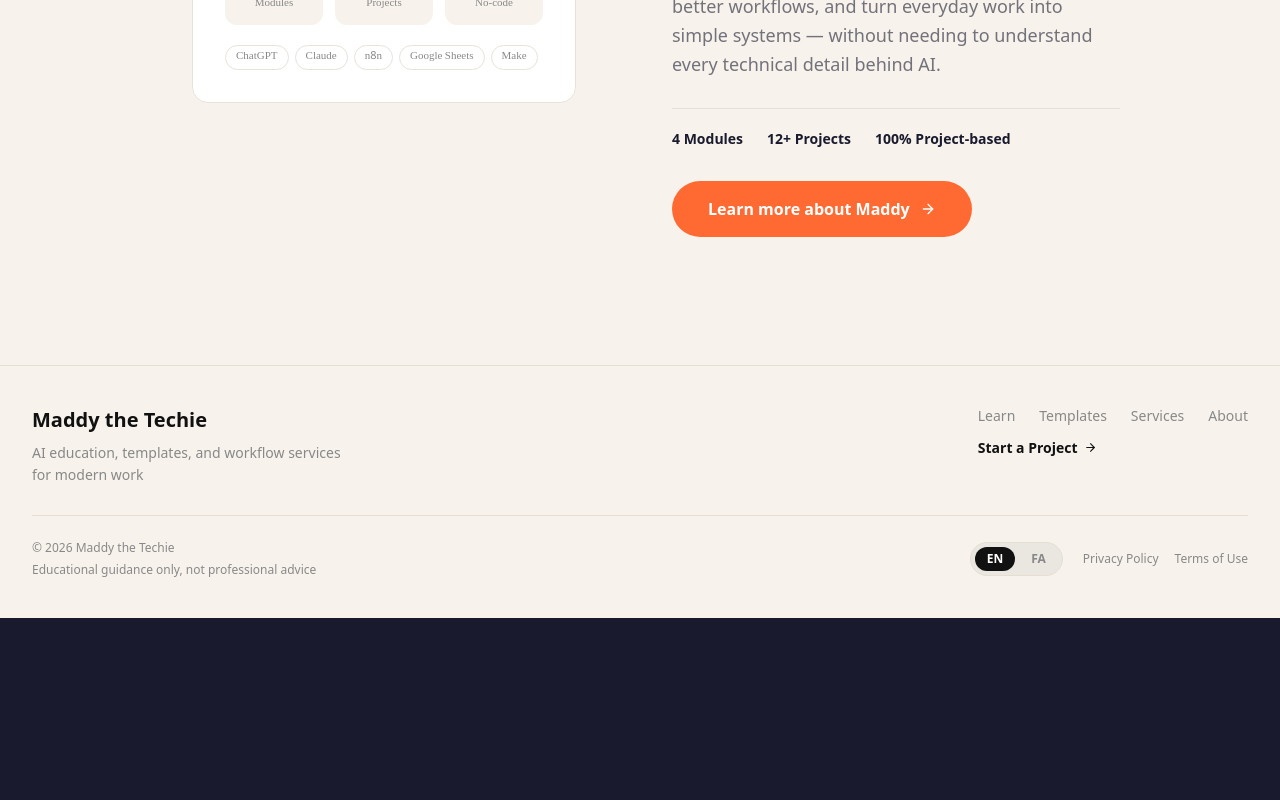
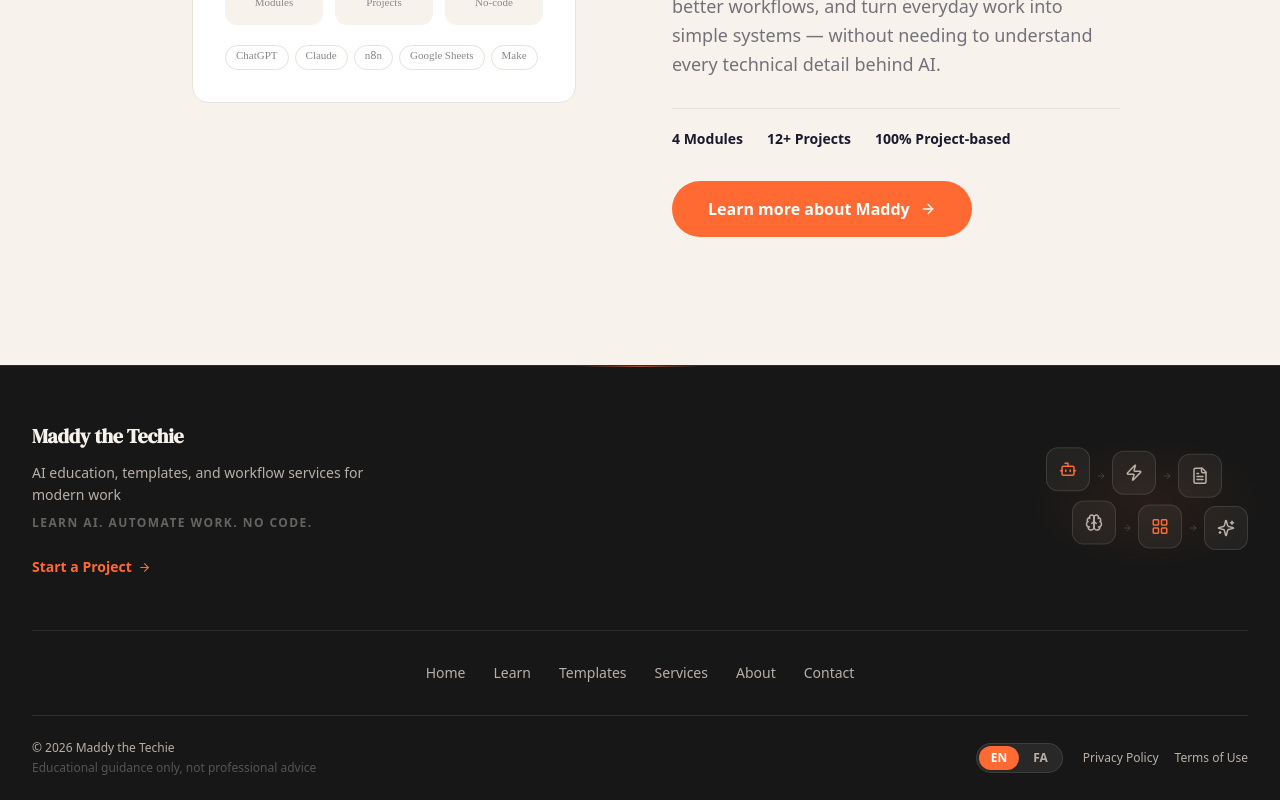
Before and after one commit to maddyzohadi/maddy-techie-website, a Next.js app: page /en in a window 1280 px wide. Shown: the part 7277-8077 px from the top of the page. Before the commit the page ends 7895 px from the top, so only its background shows below. Built offline with nearby package versions, Linux system fonts and the light colour scheme.

Commit message:
Update footer design

```diff
--- a/app/globals.css
+++ b/app/globals.css
@@ -243,6 +243,26 @@ h3 { font-size: var(--text-h3); }
   color: #111111;
 }
 
+.footer-nav-link-dark {
+  color: #B8B0A7;
+  text-decoration: none;
+  transition: color 0.2s;
+}
+
+.footer-nav-link-dark:hover {
+  color: #FF6A32;
+}
+
+.footer-cta-link {
+  color: #FF6A32;
+  text-decoration: none;
+  transition: color 0.2s;
+}
+
+.footer-cta-link:hover {
+  color: #F46A2E;
+}
+
 .template-card {
   transition: border-color 0.2s;
 }
--- a/components/Footer.tsx
+++ b/components/Footer.tsx
@@ -1,126 +1,179 @@
 import { getTranslations, getLocale } from 'next-intl/server'
 import { Link } from '@/i18n/navigation'
 import { ArrowRight } from 'lucide-react'
+import FooterIconStrip from './FooterIconStrip'
+
+const NAV_LINKS = [
+  { labelKey: 'home'      as const, href: '/'                      },
+  { labelKey: 'learn'     as const, href: '/learn'                 },
+  { labelKey: 'templates' as const, href: '/templates'             },
+  { labelKey: 'services'  as const, href: '/services'              },
+  { labelKey: 'about'     as const, href: '/about'                 },
+  { labelKey: 'contact'   as const, href: '/services#contact-form' },
+] as const
+
+const LEGAL_LINKS = [
+  { labelKey: 'privacy' as const, href: '#' },
+  { labelKey: 'terms'   as const, href: '#' },
+] as const
+
+const BORDER = 'rgba(247,243,236,0.10)'
 
 export default async function Footer() {
-  const t = await getTranslations('footer')
+  const t      = await getTranslations('footer')
   const locale = await getLocale()
+  const isFa   = locale === 'fa'
 
-  const navLinks = [
-    { labelKey: 'learn'     as const, href: '/learn' },
-    { labelKey: 'templates' as const, href: '/templates' },
-    { labelKey: 'services'  as const, href: '/services' },
-    { labelKey: 'about'     as const, href: '/about' },
-  ]
-
-  const legalLinks = [
-    { labelKey: 'privacy' as const, href: '#' },
-    { labelKey: 'terms'   as const, href: '#' },
-  ]
+  const bodyFont    = isFa ? "'Noto Naskh Arabic', serif" : 'system-ui, sans-serif'
+  const headingFont = isFa ? "'Noto Naskh Arabic', serif" : "'DM Serif Display', serif"
 
   return (
     <footer
-      className="relative"
-      style={{ background: '#F7F3EC', borderTop: '0.5px solid #E7DED2' }}
+      className="relative overflow-hidden"
+      style={{ background: '#171717', borderTop: `0.5px solid ${BORDER}` }}
     >
-      <div className="max-w-7xl mx-auto px-4 sm:px-6 lg:px-8 py-10">
 
-        {/* Top: brand left, nav + CTA right */}
-        <div className="flex flex-col md:flex-row items-start justify-between gap-8 mb-7">
+      {/* Very subtle top accent line */}
+      <div
+        style={{
+          position: 'absolute',
+          top: 0,
+          left: '50%',
+          transform: 'translateX(-50%)',
+          width: '120px',
+          height: '1.5px',
+          background: 'linear-gradient(90deg, transparent, #FF6A32, transparent)',
+          opacity: 0.6,
+        }}
+      />
 
+      <div className="relative z-10 max-w-7xl mx-auto px-4 sm:px-6 lg:px-8">
+
+        {/* ── Top: brand + icon strip ── */}
+        <div
+          className="pt-14 pb-12 flex flex-col md:flex-row items-start md:items-center justify-between gap-10"
+          style={{
+            borderBottom: `0.5px solid ${BORDER}`,
+            direction: isFa ? 'rtl' : 'ltr',
+          }}
+        >
           {/* Brand */}
-          <div className="max-w-xs">
-            <div className="font-ui font-bold text-xl mb-2" style={{ color: '#111111' }}>
+          <div className="max-w-sm">
+            <div
+              className="font-bold text-xl mb-3"
+              style={{
+                fontFamily: headingFont,
+                color: '#F7F3EC',
+                letterSpacing: '-0.01em',
+              }}
+            >
               Maddy the Techie
             </div>
-            <p className="font-ui text-sm leading-relaxed" style={{ color: '#888' }}>
+
+            <p
+              className="text-sm leading-relaxed mb-2"
+              style={{ fontFamily: bodyFont, color: '#B8B0A7' }}
+            >
               {t('brand')}
             </p>
-          </div>
 
-          {/* Nav + CTA */}
-          <div className="flex flex-col gap-3">
-            <nav className="flex flex-wrap gap-x-6 gap-y-2">
-              {navLinks.map((link) => (
-                <Link
-                  key={link.href}
-                  href={link.href}
-                  className="footer-nav-link font-ui text-sm"
-                >
-                  {t(link.labelKey)}
-                </Link>
-              ))}
-            </nav>
+            <p
+              className="text-xs mb-6 font-semibold uppercase tracking-[0.12em]"
+              style={{ color: 'rgba(247,243,236,0.35)', fontFamily: 'system-ui, sans-serif' }}
+            >
+              {t('motto')}
+            </p>
+
             <Link
               href="/services#contact-form"
-              className="inline-flex items-center gap-1.5 font-ui font-semibold text-sm self-start transition-opacity duration-200 hover:opacity-80"
-              style={{ color: '#111111' }}
+              className="footer-cta-link inline-flex items-center gap-1.5 text-sm font-semibold"
+              style={{ fontFamily: 'system-ui, sans-serif' }}
             >
               {t('startProject')}
-              <ArrowRight size={13} />
+              <ArrowRight size={13} className={isFa ? 'rotate-180' : ''} />
             </Link>
           </div>
 
+          {/* Animated icon cluster */}
+          <FooterIconStrip />
         </div>
 
-        {/* Divider */}
-        <div className="mb-6" style={{ height: '1px', background: '#E7DED2' }} />
+        {/* ── Nav links ── */}
+        <nav
+          className="py-8 flex flex-wrap items-center justify-center gap-x-7 gap-y-3"
+          style={{
+            borderBottom: `0.5px solid ${BORDER}`,
+            direction: isFa ? 'rtl' : 'ltr',
+          }}
+        >
+          {NAV_LINKS.map((link) => (
+            <Link
+              key={link.href}
+              href={link.href}
+              className="footer-nav-link-dark font-ui text-sm"
+            >
+              {t(link.labelKey)}
+            </Link>
+          ))}
+        </nav>
 
-        {/* Bottom */}
-        <div className="flex flex-col sm:flex-row items-start sm:items-center justify-between gap-4">
+        {/* ── Bottom bar ── */}
+        <div
+          className="py-6 flex flex-col sm:flex-row items-start sm:items-center justify-between gap-4"
+          style={{ direction: isFa ? 'rtl' : 'ltr' }}
+        >
 
-          <div className="flex flex-col gap-1.5">
-            <p className="font-ui text-xs" style={{ color: '#888' }}>
-              © <span dir="ltr">2026</span> Maddy the Techie
+          {/* Copyright + disclaimer */}
+          <div className="flex flex-col gap-1">
+            <p className="font-ui text-xs" style={{ color: '#B8B0A7' }}>
+              {'© '}
+              <span dir="ltr">2026</span>
+              {' Maddy the Techie'}
             </p>
-            <p className="font-ui text-xs" style={{ color: '#888' }}>
+            <p className="font-ui text-xs" style={{ color: 'rgba(247,243,236,0.28)' }}>
               {t('disclaimer')}
             </p>
           </div>
 
+          {/* Locale switcher + legal */}
           <div className="flex items-center gap-5">
-            {/* Language switcher */}
+
+            {/* Locale */}
             <div
-              className="flex items-center gap-1 px-1 py-1 rounded-full"
-              style={{ background: 'rgba(0,0,0,0.05)', border: '0.5px solid #E7DED2' }}
+              className="flex items-center gap-0.5 p-0.5 rounded-full"
+              style={{ background: 'rgba(247,243,236,0.08)', border: `0.5px solid ${BORDER}` }}
             >
-              <Link
-                href="/"
-                locale="en"
-                className="px-3 py-1 text-xs font-ui font-semibold transition-all duration-200 rounded-full"
-                style={locale === 'en'
-                  ? { background: '#111111', color: '#ffffff' }
-                  : { color: '#888' }}
-              >
-                EN
-              </Link>
-              <Link
-                href="/"
-                locale="fa"
-                className="px-3 py-1 text-xs font-ui font-semibold transition-all duration-200 rounded-full"
-                style={locale === 'fa'
-                  ? { background: '#111111', color: '#ffffff' }
-                  : { color: '#888' }}
-              >
-                FA
-              </Link>
+              {(['en', 'fa'] as const).map((loc) => (
+                <Link
+                  key={loc}
+                  href="/"
+                  locale={loc}
+                  className="px-3 py-1 text-xs font-ui font-semibold transition-all duration-200 rounded-full"
+                  style={
+                    locale === loc
+                      ? { background: '#FF6A32', color: '#fff' }
+                      : { color: '#B8B0A7' }
+                  }
+                >
+                  {loc.toUpperCase()}
+                </Link>
+              ))}
             </div>
 
-            {/* Legal links */}
+            {/* Legal */}
             <div className="flex gap-4">
-              {legalLinks.map((link) => (
+              {LEGAL_LINKS.map((link) => (
                 <a
                   key={link.labelKey}
                   href={link.href}
-                  className="font-ui text-xs transition-opacity duration-200 hover:opacity-70"
-                  style={{ color: '#888' }}
+                  className="footer-nav-link-dark font-ui text-xs"
                 >
                   {t(link.labelKey)}
                 </a>
               ))}
             </div>
+
           </div>
-
         </div>
 
       </div>
--- /dev/null
+++ b/components/FooterIconStrip.tsx
@@ -0,0 +1,116 @@
+'use client'
+
+import React from 'react'
+import { motion } from 'motion/react'
+import { Bot, Zap, FileText, Brain, LayoutGrid, Sparkles, ArrowRight } from 'lucide-react'
+
+const ROW1 = [
+  { Icon: Bot,        color: '#FF6A32', delay: 0   },
+  { Icon: Zap,        color: '#B8B0A7', delay: 0.5 },
+  { Icon: FileText,   color: '#B8B0A7', delay: 1.0 },
+]
+
+const ROW2 = [
+  { Icon: Brain,      color: '#B8B0A7', delay: 0.25 },
+  { Icon: LayoutGrid, color: '#FF6A32', delay: 0.75 },
+  { Icon: Sparkles,   color: '#B8B0A7', delay: 1.25 },
+]
+
+function IconBox({
+  Icon,
+  color,
+  delay,
+}: {
+  Icon: React.ElementType
+  color: string
+  delay: number
+}) {
+  return (
+    <motion.div
+      animate={{ y: [0, -7, 0] }}
+      transition={{
+        duration: 4 + delay * 0.4,
+        repeat: Infinity,
+        ease: 'easeInOut',
+        delay,
+      }}
+      style={{
+        width: '44px',
+        height: '44px',
+        borderRadius: '12px',
+        background: 'rgba(247,243,236,0.05)',
+        border: '0.5px solid rgba(247,243,236,0.12)',
+        display: 'flex',
+        alignItems: 'center',
+        justifyContent: 'center',
+        flexShrink: 0,
+      }}
+    >
+      <Icon size={18} style={{ color }} />
+    </motion.div>
+  )
+}
+
+function Arrow() {
+  return (
+    <ArrowRight
+      size={10}
+      style={{ color: 'rgba(247,243,236,0.18)', flexShrink: 0 }}
+    />
+  )
+}
+
+export default function FooterIconStrip() {
+  return (
+    <div
+      style={{
+        position: 'relative',
+        direction: 'ltr',
+        display: 'flex',
+        flexDirection: 'column',
+        gap: '8px',
+        flexShrink: 0,
+      }}
+    >
+      {/* Soft orange glow behind icons */}
+      <div
+        style={{
+          position: 'absolute',
+          inset: '-20px',
+          background:
+            'radial-gradient(ellipse at center, rgba(255,106,50,0.07) 0%, transparent 70%)',
+          pointerEvents: 'none',
+          borderRadius: '50%',
+        }}
+      />
+
+      {/* Row 1: Bot → Zap → FileText */}
+      <div style={{ display: 'flex', alignItems: 'center', gap: '6px', position: 'relative' }}>
+        {ROW1.map((item, i) => (
+          <React.Fragment key={i}>
+            <IconBox {...item} />
+            {i < ROW1.length - 1 && <Arrow />}
+          </React.Fragment>
+        ))}
+      </div>
+
+      {/* Row 2: Brain → LayoutGrid → Sparkles (offset right) */}
+      <div
+        style={{
+          display: 'flex',
+          alignItems: 'center',
+          gap: '6px',
+          paddingLeft: '26px',
+          position: 'relative',
+        }}
+      >
+        {ROW2.map((item, i) => (
+          <React.Fragment key={i}>
+            <IconBox {...item} />
+            {i < ROW2.length - 1 && <Arrow />}
+          </React.Fragment>
+        ))}
+      </div>
+    </div>
+  )
+}
--- a/messages/en.json
+++ b/messages/en.json
@@ -299,7 +299,8 @@
     "training": "Training",
     "templates": "Templates",
     "about": "About",
-    "contact": "Contact"
+    "contact": "Contact",
+    "motto": "Learn AI. Automate work. No code."
   },
   "aiAssistant": {
     "welcome": "Hi, I'm Maddy AI Assistant\n\nTell me what you're trying to learn, simplify, or build\n\nI'll help you find a clear next step",
```
